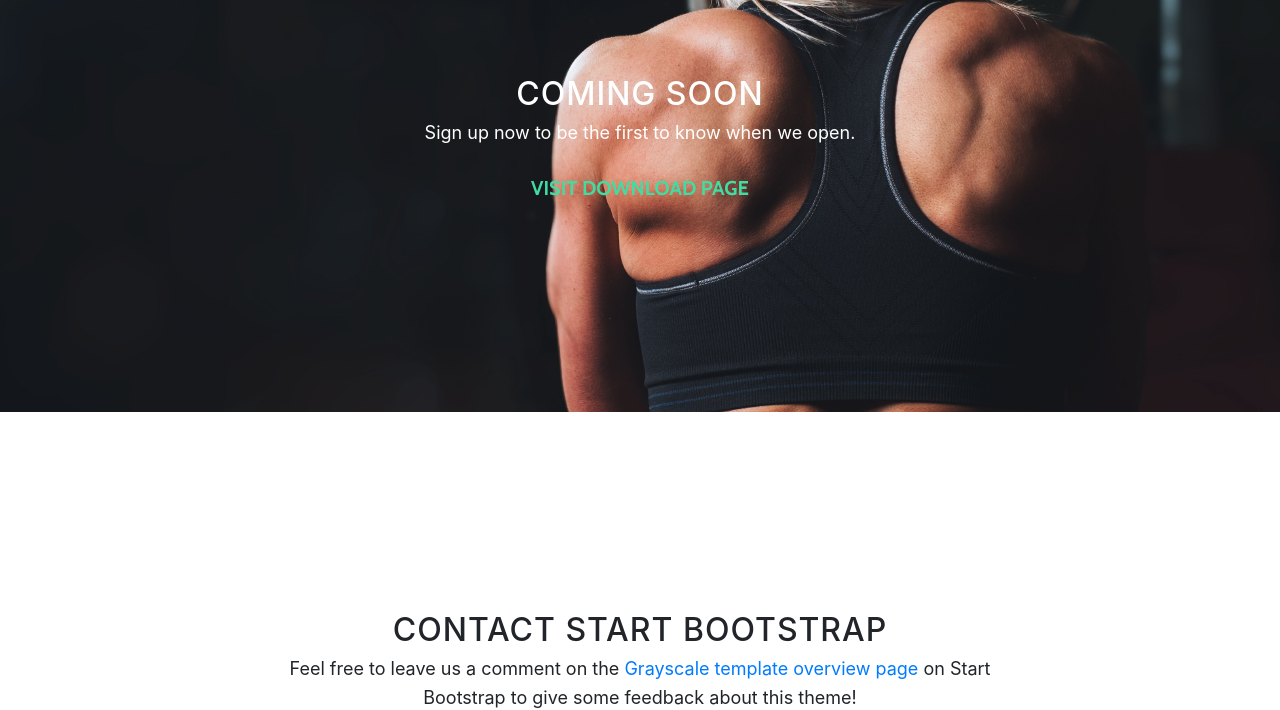
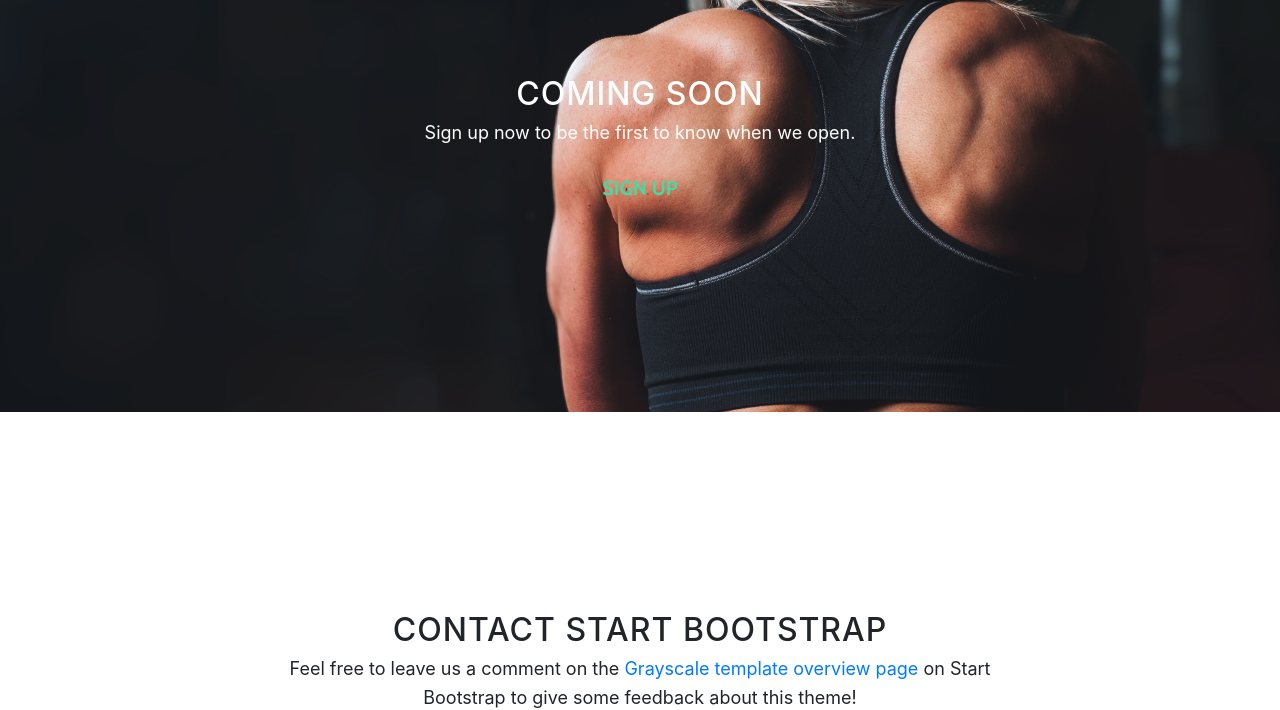
Before and after one commit to Filmeister/filmeister.github.io, a website with bundled scripts: page index.html in a window 1280 px wide. Shown: the part 1588-2298 px from the top of the page. Built offline with nearby package versions, Linux system fonts and the light colour scheme; files whose address does not match are found by name.

Commit message:
Update index.html

```diff
--- a/index.html
+++ b/index.html
@@ -84,7 +84,7 @@
             <div class="col-lg-8 mx-auto">
                 <h2>Coming Soon</h2>
                 <p>Sign up now to be the first to know when we open.</p>
-                <a href="http://startbootstrap.com/template-overviews/grayscale/" class="btn btn-default btn-lg">Visit Download Page</a>
+                <a href="http://startbootstrap.com/template-overviews/grayscale/" class="btn btn-default btn-lg">Sign up</a>
             </div>
         </div>
     </section>
```
